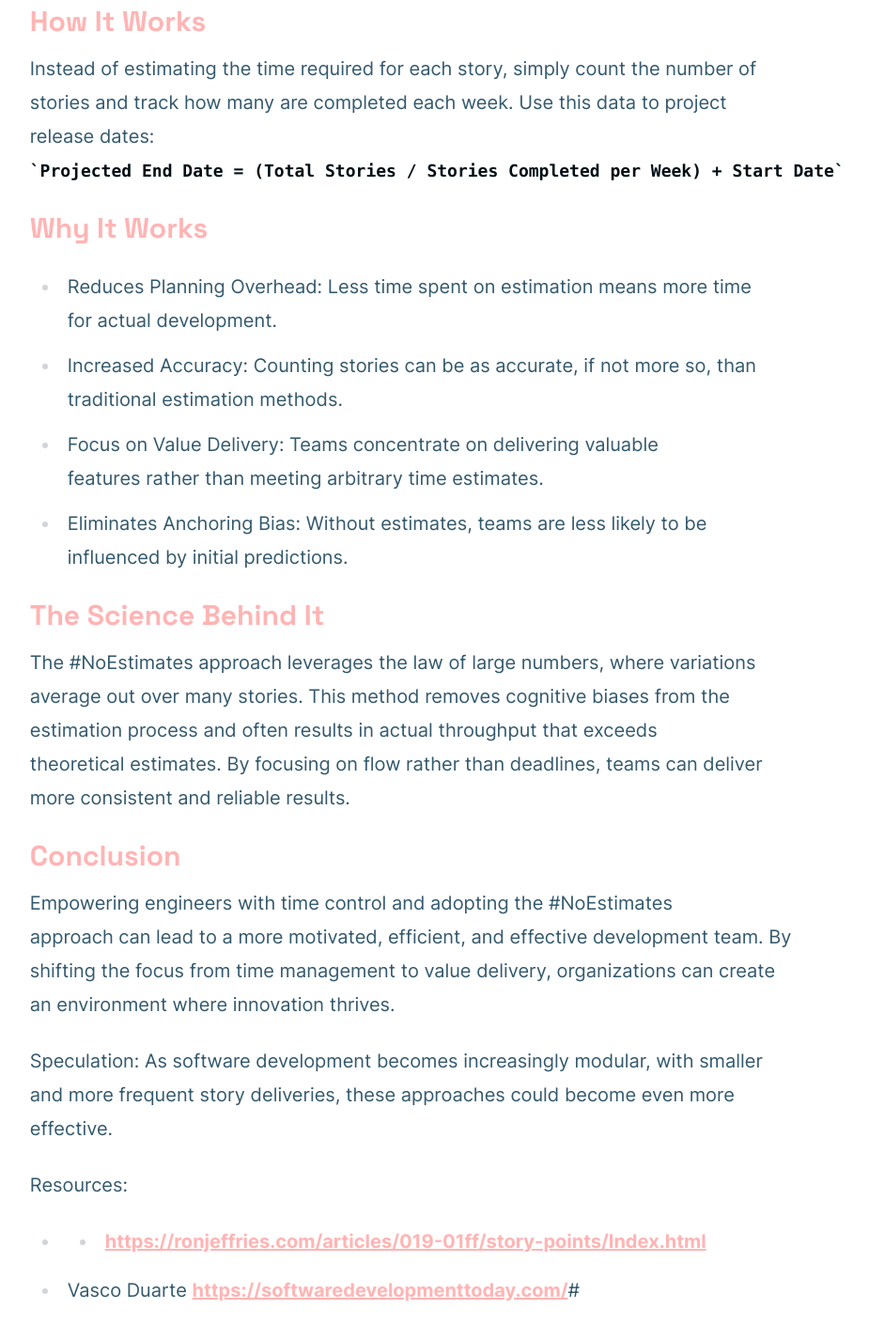
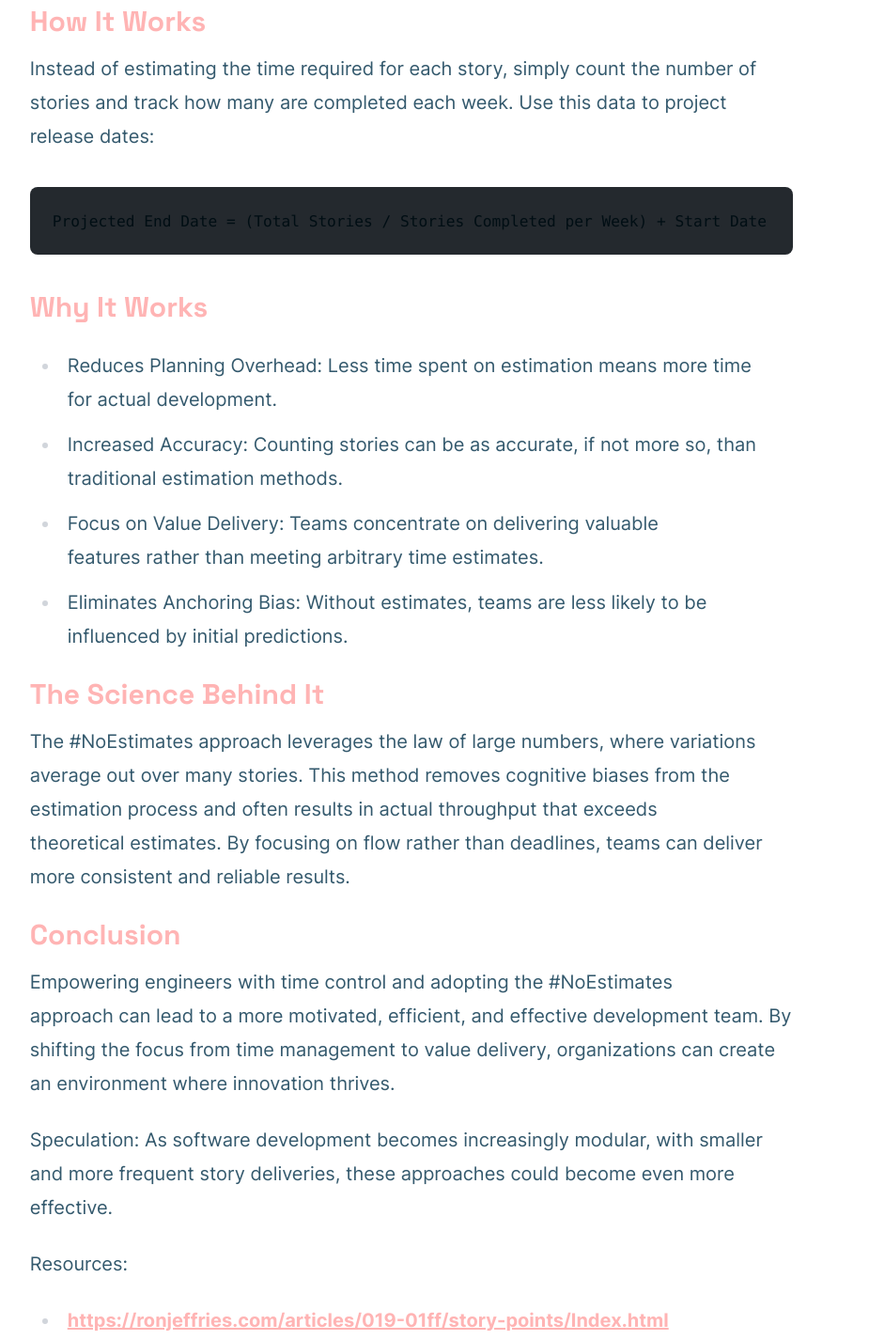
Before and after one commit to valerio-pizzichini/valerio-pizzichini.github.io, an Astro site: page /blog/no-estimations in a window 1280 px wide. Shown: the part 4809-6235 px from the top of the page at 94% size, without its empty margins (202-1127 px from the left). Built offline with nearby package versions, Linux system fonts and the light colour scheme; Astro itself is replaced by a stand-in of ours; code samples lack their colours.

Commit message:
fix: no estimation blog code block

````diff
--- a/src/content/blog/no-estimations.mdx
+++ b/src/content/blog/no-estimations.mdx
@@ -82,7 +82,10 @@ Estimating stories in terms of hours or points has long been a staple of A
 
 ### How It Works
 
-Instead of estimating the time required for each story, simply count the number of stories and track how many are completed each week. Use this data to project release dates: `Projected End Date = (Total Stories / Stories Completed per Week) + Start Date`
+Instead of estimating the time required for each story, simply count the number of stories and track how many are completed each week. Use this data to project release dates:
+```
+Projected End Date = (Total Stories / Stories Completed per Week) + Start Date
+```
 
 ### Why It Works
 
@@ -103,5 +106,5 @@ Speculation: As software development becomes increasingly modular, with smalle
 
 Resources:
 
-- - [https://ronjeffries.com/articles/019-01ff/story-points/Index.html](https://ronjeffries.com/articles/019-01ff/story-points/Index.html)
+- [https://ronjeffries.com/articles/019-01ff/story-points/Index.html](https://ronjeffries.com/articles/019-01ff/story-points/Index.html)
 - Vasco Duarte [https://softwaredevelopmenttoday.com/](https://softwaredevelopmenttoday.com/)#
````
